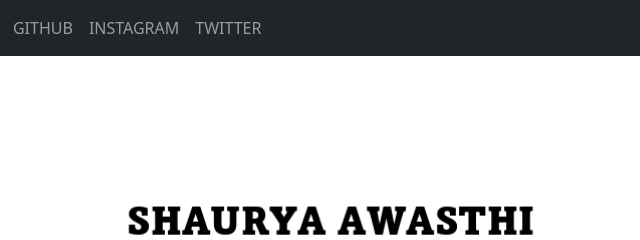
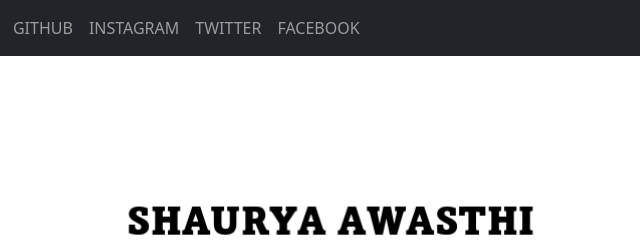
Before and after one commit to redinsideout/Hacktoberfest22, a plain HTML site: page portfolio/index.html in a window 1280 px wide. Shown: the top 240 px of the page, 302-942 px from the left. Drawn offline with nearby package versions, Linux system fonts and the light colour scheme.

Commit message:
added fb

```diff
--- a/portfolio/index.html
+++ b/portfolio/index.html
@@ -35,6 +35,9 @@
               <li class="nav-item">
                 <a class="nav-link" href="https://mobile.twitter.com/shauryaa007">TWITTER</a>
               </li>
+              <li class="nav-item">
+                <a class="nav-link" href="https://mobile.twitter.com/shauryaa007">FACEBOOK</a>
+              </li>
             </ul>
           </div>
         </div>
```
